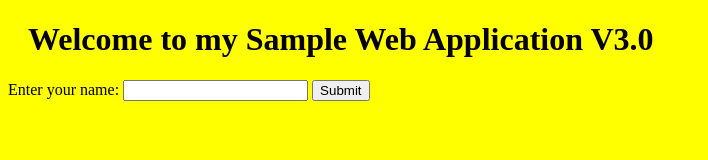
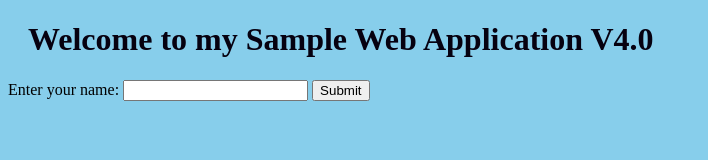
Before and after one commit to devopssuri789/testproject, a plain HTML site: page index.html in a window 1280 px wide. Shown: the whole page, without its empty margins (0-708 px from the left). Drawn offline with Linux system fonts and the light colour scheme.

Commit message:
index.html file now added again for skyblue bg

```diff
--- a/index.html
+++ b/index.html
@@ -1,11 +1,11 @@
 <!DOCTYPE html>
 <html>
   <head>
-    <title>My Sample Web Application v3.0</title>
+    <title>My Sample Web Application v4.0</title>
     <style>
       /* CSS styles go here */
       body {
-        background-color: rgb(255, 255, 0);
+        background-color: rgb(135, 206, 235);
       }
       h1 {
         color: rgb(6, 1, 16);
@@ -14,7 +14,7 @@
     </style>
   </head>
   <body>
-    <h1>Welcome to my Sample Web Application V3.0</h1>
+    <h1>Welcome to my Sample Web Application V4.0</h1>
     <form>
       <label for="name">Enter your name:</label>
       <input type="text" id="name" name="name">
```
